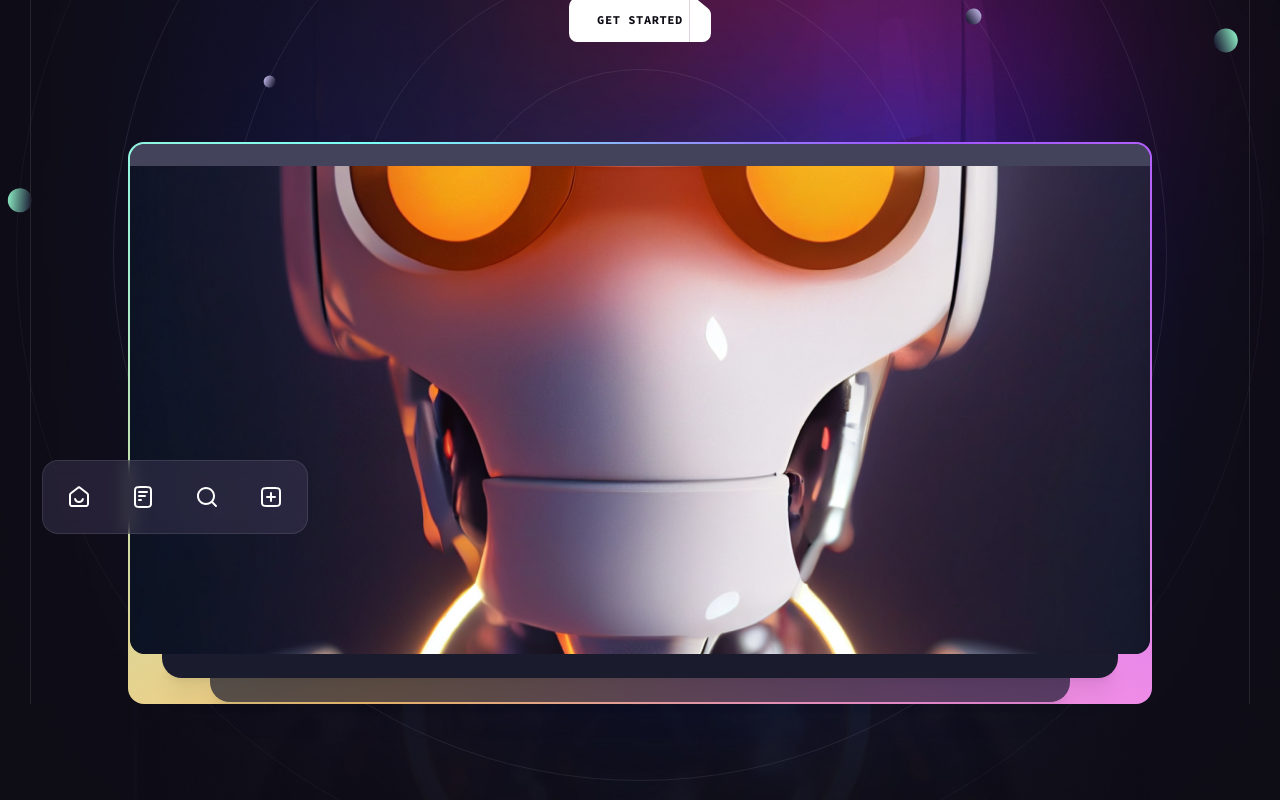
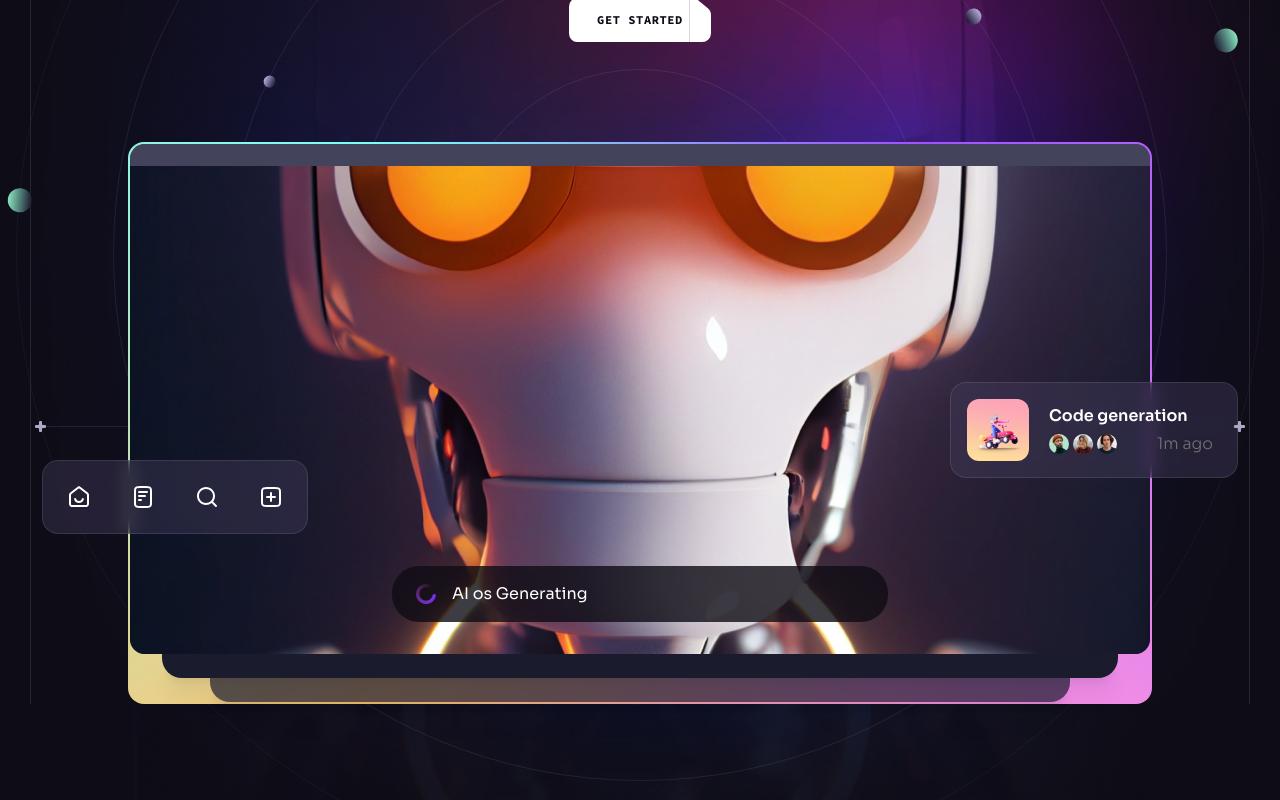
Before and after one commit to terrorbladegodlike/brainwave, a React (Vite) app: page / in a window 1280 px wide. Shown: the part 458-1258 px from the top of the page. Built offline with nearby package versions, Linux system fonts and the light colour scheme.

Commit message:
Added all the styling to the Hero component.

```diff
--- /dev/null
+++ b/src/components/Generating.jsx
@@ -0,0 +1,16 @@
+import { loading } from "../assets";
+
+const Generating = ({ className }) => {
+  return (
+    <div
+      className={`flex items-center h-[3.5rem] px-6 bg-n-8/80 rounded-[1.7rem] ${
+        className || ""
+      } text-base`}
+    >
+      <img className="w-5 h-5 mr-4" src={loading} alt="Loading" />
+      AI os Generating
+    </div>
+  );
+};
+
+export default Generating;
--- a/src/components/Hero.jsx
+++ b/src/components/Hero.jsx
@@ -4,6 +4,8 @@
 // Import Components
 import Button from "./Button";
 import Section from "./Section";
+import Generating from "./Generating";
+import Notification from "./Notification";
 
 // Import icons
 import { BackgroundCircles, BottomLine, Gradient } from "./design/Hero";
@@ -53,14 +55,18 @@
           <div className="relative z-1 p-0.5 rounded-2xl bg-conic-gradient">
             <div className="relative bg-n-8 rounded-[1rem]">
               <div className="h-[1.4rem] bg-n-10 rounded-t-[0.9rem]" />
+
               <div className="aspect-[33/40] rounded-b-[0.9rem] overflow-hidden md:aspect-[688/490] lg:aspect-[1024/490]">
                 <img
                   src={robot}
                   className="w-full scale-[1.7] translate-y-[8%] md:scale-[1] md:-translate-y-[10%] lg:-translate-y-[23%]"
                   width={1024}
                   height={490}
-                  alt="robot"
+                  alt="AI"
                 />
+
+                <Generating className="absolute left-4 right-4 bottom-5 md:left-1/2 md:right-auto md:bottom-8 md:w-[31rem] md:-translate-x-1/2" />
+
                 <ScrollParallax isAbsolutelyPositioned>
                   <ul className="hidden absolute -left-[5.5rem] bottom-[7.5rem] px-1 py-1 bg-n-9/40 backdrop-blur border border-n-1/10 rounded-2xl xl:flex">
                     {heroIcons.map((icon, index) => (
@@ -70,8 +76,16 @@
                     ))}
                   </ul>
                 </ScrollParallax>
+
+                <ScrollParallax isAbsolutelyPositioned>
+                  <Notification
+                    className="hidden absolute -right-[5.5rem] bottom-[11rem] w-[18rem] xl:flex"
+                    title="Code generation"
+                  />
+                </ScrollParallax>
               </div>
             </div>
+
             <Gradient />
           </div>
           <div className="absolute -top-[54%] left-1/2 w-[234%] -translate-x-1/2 md:-top-[46%] md:w-[138%] lg:-top-[104%]">
@@ -87,6 +101,8 @@
           <BackgroundCircles />
         </div>
       </div>
+
+      <BottomLine />
     </Section>
   );
 };
--- /dev/null
+++ b/src/components/Notification.jsx
@@ -0,0 +1,46 @@
+import { notification1 } from "../assets";
+import { notificationImages } from "../constants";
+
+const Notification = ({ className, title }) => {
+  return (
+    <div
+      className={`${
+        className || ""
+      } flex items-center p-4 pr-6 bg-n-9/40 backdrop-blur border border-n-1/10 rounded-2xl gap-5`}
+    >
+      <img
+        src={notification1}
+        width={62}
+        height={62}
+        alt="image"
+        className="rounded-xl"
+      />
+
+      <div className="flex-1">
+        <h6 className="mb-1 font-semibold text-base">{title}</h6>
+
+        <div className="flex items-center justify-between">
+          <ul className="flex -m-0.5">
+            {notificationImages.map((item, index) => (
+              <li
+                key={index}
+                className="flex w-6 h-6 border-2 border-n-12 rounded-full overflow-hidden"
+              >
+                <img
+                  src={item}
+                  className="w-full"
+                  width={20}
+                  height={20}
+                  alt={item}
+                />
+              </li>
+            ))}
+          </ul>
+          <div className="body-2 text-n-13">1m ago</div>
+        </div>
+      </div>
+    </div>
+  );
+};
+
+export default Notification;
```
